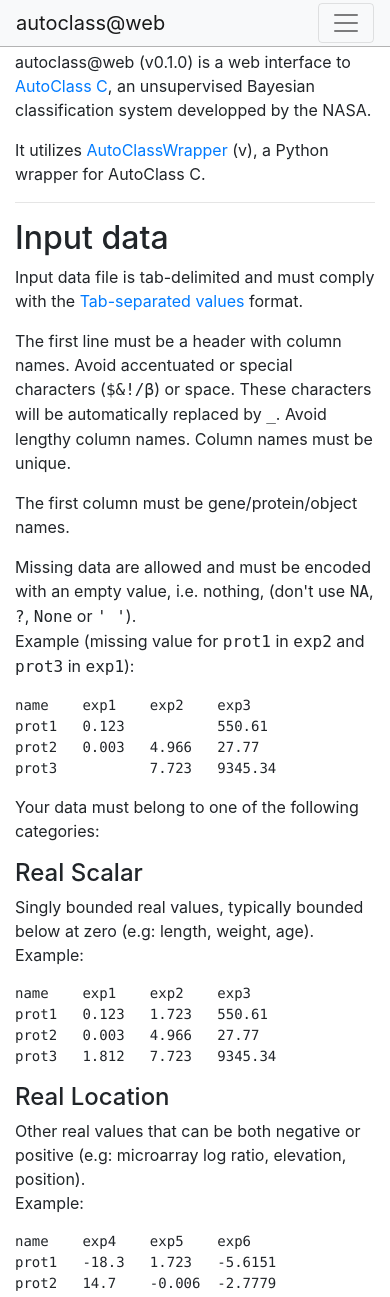
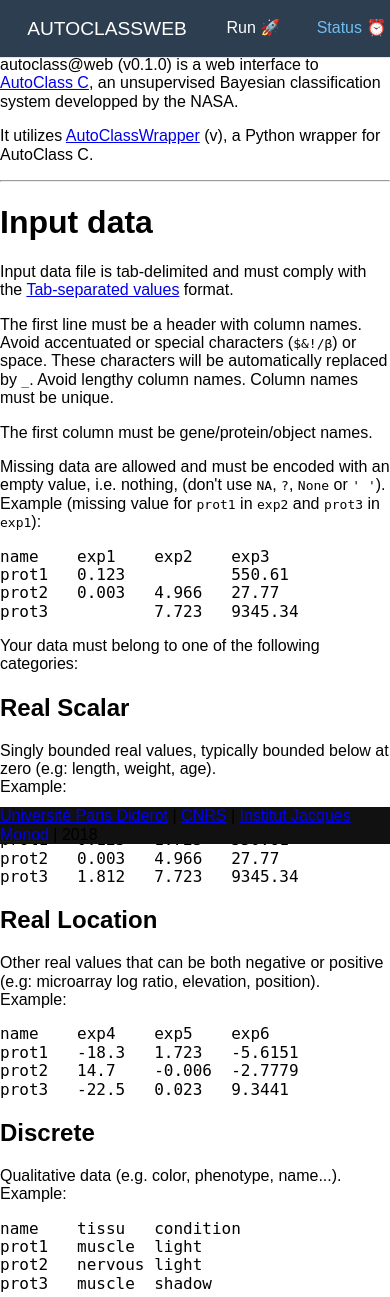
Before and after one commit to pierrepo/autoclassweb, a Flask app: page /help in a window 390 px wide. Shown: the top 1297 px of the page. Run offline with Flask 2, Linux system fonts and the light colour scheme; parts of the project's set-up code (start-up, migrations or seed data) failed here and were passed over; some libraries are stand-ins or nearby versions.

Commit message:
Try pure.css

```diff
--- a/flaskapp/static/style.css
+++ b/flaskapp/static/style.css
@@ -10,15 +10,49 @@
   flex-direction: column;
 }
 
-body > .container {
-    padding-top: 50px;
+body > .content {
+    padding-top: 20px;
     flex: 1 0 auto;
 }
 
-.navbar {
-    padding-top: 3px;
-    padding-bottom: 3px;
-    border-bottom: 1px solid #B3B3B3;
+/*
+ * -- MENU STYLES --
+ * I want to customize how my .pure-menu looks at the top of the page
+ */
+
+.home-menu {
+    padding: 0.5em;
+    text-align: left;
+    box-shadow: 0 1px 1px rgba(0,0,0, 0.10);
+}
+.home-menu {
+    background: #2d3e50;
+}
+.pure-menu.pure-menu-fixed {
+    /* Fixed menus normally have a border at the bottom. */
+    border-bottom: none;
+    /* I need a higher z-index here because of the scroll-over effect. */
+    z-index: 4;
+}
+
+.home-menu .pure-menu-heading {
+    color: white;
+    font-weight: 400;
+    font-size: 120%;
+}
+
+.home-menu .pure-menu-selected a {
+    color: white;
+}
+
+.home-menu a {
+    color: #6FBEF3;
+}
+.home-menu li a:hover,
+.home-menu li a:focus {
+    background: none;
+    border: none;
+    color: #AECFE5;
 }
 
 h1 {
@@ -77,12 +111,13 @@
      font-family: monospace;
  }
 
-footer {
-    margin-top: 10px;
-    border-top: 1px solid #B3B3B3;
-    flex-shrink: 0;
-    text-align: center;
-}
+ /* This is the class used for the footer */
+ .footer {
+     background: #111;
+     position: fixed;
+     bottom: 0;
+     width: 100%;
+ }
 
 footer a:link, a:visited {
     text-decoration: none;
--- a/flaskapp/templates/layout.html
+++ b/flaskapp/templates/layout.html
@@ -7,37 +7,25 @@
     <meta name="viewport" content="width=device-width, initial-scale=1.0">
     {% block meta %}{% endblock %}
     <title>Autoclass@web</title>
-    <link rel="stylesheet" href="https://maxcdn.bootstrapcdn.com/bootstrap/4.0.0/css/bootstrap.min.css" integrity="sha384-Gn5384xqQ1aoWXA+058RXPxPg6fy4IWvTNh0E263XmFcJlSAwiGgFAW/dAiS6JXm" crossorigin="anonymous">
+    <link rel="stylesheet" href="https://unpkg.com/purecss@1.0.0/build/pure-min.css" integrity="sha384-nn4HPE8lTHyVtfCBi5yW9d20FjT8BJwUXyWZT9InLYax14RDjBj46LmSztkmNP9w" crossorigin="anonymous">
     <link rel="stylesheet" href="{{ url_for('static', filename='style.css') }}">
     <link rel="shortcut icon" href="{{ url_for('static', filename='favicon.ico') }}">
 </head>
 
 <body>
-    <header>
-      <!-- Fixed navbar -->
-      <nav class="navbar navbar-expand-md fixed-top navbar-light bg-light">
-        <a class="navbar-brand" href="/">autoclass@web</a>
-        <button class="navbar-toggler" type="button" data-toggle="collapse" data-target="#navbarCollapse" aria-controls="navbarCollapse" aria-expanded="false" aria-label="Toggle navigation">
-          <span class="navbar-toggler-icon"></span>
-        </button>
-        <div class="collapse navbar-collapse" id="navbarCollapse">
-          <ul class="navbar-nav mr-auto">
-            <li class="nav-item">
-              <a class="nav-link" href="/">Run 🚀</a>
-            </li>
-            <li class="nav-item">
-              <a class="nav-link" href="/status">Status ⏰</a>
-            </li>
-            <li class="nav-item">
-              <a class="nav-link" href="/help">Help ❓</a>
-            </li>
+
+
+<div class="header">
+    <div class="home-menu pure-menu pure-menu-horizontal pure-menu-fixed">
+        <a class="pure-menu-heading" href="">AutoClassWeb</a>
+        <ul class="pure-menu-list">
+            <li class="pure-menu-item pure-menu-selected"><a href="/" class="pure-menu-link">Run 🚀</a></li>
+            <li class="pure-menu-item"><a href="/status" class="pure-menu-link">Status ⏰</a></li>
+            <li class="pure-menu-item"><a href="/help" class="pure-menu-link">Help ❓</a></li>
         </ul>
     </div>
-      </nav>
-    </header>
-
-    <div class="container">
-        <section>
+</div>
+<div class="content">
     {% with messages = get_flashed_messages(with_categories=true) %}
         {% if messages %}
             <ul class="flash">
@@ -47,19 +35,20 @@
             </ul>
         {% endif %}
     {% endwith %}
-        </section>
-        <section>
+</div>
+<div class="content">
+    <div class = "pure-g">
+        <div class = "pure-u-1 pure-u-md-1-2 pure-u-lg-1-3">
         {% block body %}{% endblock %}
-        </section>
         </div>
-
-    <footer class="navbar navbar-default navbar-fixed-bottom justify-content-center">
-            <div class="text-muted">
+    </div>
+</div>
+<div class="footer l-box is-center">
         <a href="https://www.univ-paris-diderot.fr/" target="_blank">Université Paris Diderot</a> |
         <a href="http://www.cnrs.fr/" target="_blank">CNRS</a> |
         <a href="https://www.ijm.fr/" target="_blank">Institut Jacques Monod</a> | 2018
 </div>
-    </footer>
+
 
 </body>
 
@@ -67,7 +56,4 @@
 integrity="sha256-FgpCb/KJQlLNfOu91ta32o/NMZxltwRo8QtmkMRdAu8="
 crossorigin="anonymous"></script>
 <script src="https://cdnjs.cloudflare.com/ajax/libs/popper.js/1.12.9/umd/popper.min.js" integrity="sha384-ApNbgh9B+Y1QKtv3Rn7W3mgPxhU9K/ScQsAP7hUibX39j7fakFPskvXusvfa0b4Q" crossorigin="anonymous"></script>
-<script src="https://maxcdn.bootstrapcdn.com/bootstrap/4.0.0/js/bootstrap.min.js" integrity="sha384-JZR6Spejh4U02d8jOt6vLEHfe/JQGiRRSQQxSfFWpi1MquVdAyjUar5+76PVCmYl" crossorigin="anonymous"></script>
-<script src="{{ url_for('static', filename='custom.js') }}"></script>
-
 </html>
--- a/flaskapp/templates/status.html
+++ b/flaskapp/templates/status.html
@@ -9,7 +9,7 @@
     <div class="text-muted helper status">
     Page will refresh every 5 minutes.
     </div>
-    <table class="table table-hover">
+    <table class="pure-table">
         <thead>
             <tr>
                 <th>Job name </th>
```
Also changed, not shown: flaskapp/templates/index.html (+26 -41 lines). Lines whose indentation alone changed are shown as unchanged.
